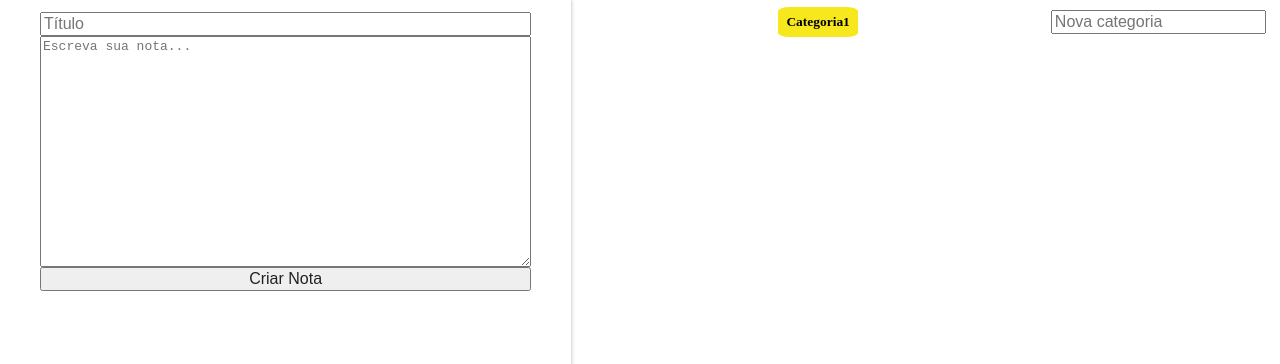
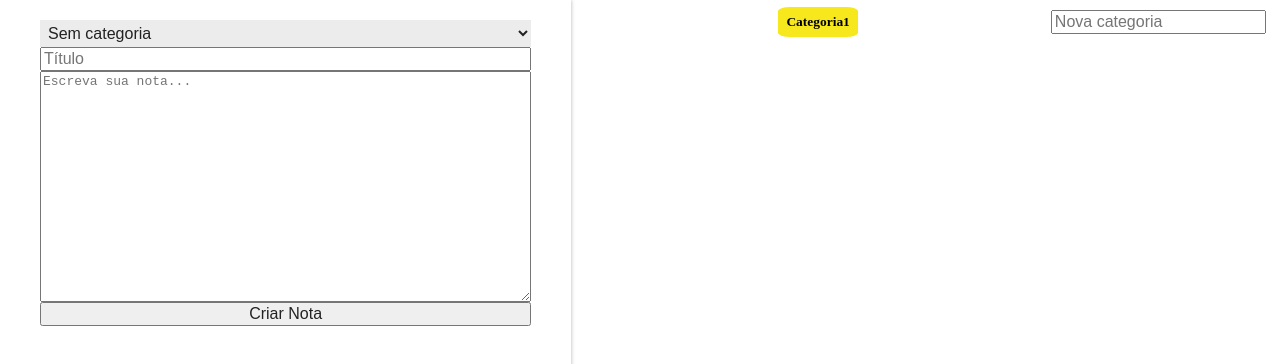
Before and after one commit to filiphis/react-keep, a React (Create React App) app: page / in a window 1280 px wide. Shown: the top 364 px of the page. Built offline with nearby package versions, Linux system fonts and the light colour scheme; the HTML template or start-up script is replaced by a standard one.

Commit message:
nova Funcionalidade - adiciona categorias

```diff
--- a/Anotações.html
+++ b/Anotações.html
@@ -62,3 +62,6 @@
 
 
 <!-- npm install  --save-dev eslint-config-react-app eslint-config-prettier eslint-plugin-prettier prettier eslint-import-resolver-typescript  -->
+
+
+<!-- Onde parei ? >  AULA 3 -->
--- a/src/App.js
+++ b/src/App.js
@@ -16,8 +16,8 @@
     };
   }
 
-  criarNota(titulo, texto) {
-    const novaNota = { titulo, texto };
+  criarNota(titulo, texto, categoria) {
+    const novaNota = { titulo, texto, categoria };
     const novoArrayNotas = [...this.state.notas, novaNota];
     const novoEstado = {
       notas: novoArrayNotas,
@@ -43,7 +43,10 @@
     const { notas, categorias } = this.state;
     return (
       <section className="conteudo">
-        <FormularioCadastro criarNota={this.criarNota.bind(this)} />
+        <FormularioCadastro
+          categorias={this.state.categorias}
+          criarNota={this.criarNota.bind(this)}
+        />
         <main className="conteudo-principal">
           <ListaDeCategorias
             categorias={categorias}
--- a/src/components/CardNota/CardNota.jsx
+++ b/src/components/CardNota/CardNota.jsx
@@ -21,6 +21,7 @@
         />
         <header className="card-nota_cabecalho">
           <h3 className="card-nota_titulo">{titulo}</h3>
+          <h4>{this.props.categoria}</h4>
         </header>
         <p className="card-nota_texto">{texto}</p>
       </section>
--- a/src/components/FormularioCadastro/FormularioCadastro.jsx
+++ b/src/components/FormularioCadastro/FormularioCadastro.jsx
@@ -6,6 +6,12 @@
     super(props);
     this.titulo = '';
     this.texto = '';
+    this.categoria = 'Sem categoria';
+  }
+
+  handleMudancaCategoria(evento) {
+    evento.stopPropagation();
+    this.categoria = evento.target.value;
   }
 
   handleMudancaTitulo(evento) {
@@ -21,12 +27,21 @@
   criarNota(evento) {
     evento.preventDefault();
     evento.stopPropagation();
-    this.props.criarNota(this.titulo, this.texto);
+    this.props.criarNota(this.titulo, this.texto, this.categoria);
   }
 
   render() {
     return (
       <form className="form-cadastro" onSubmit={this.criarNota.bind(this)}>
+        <select
+          onChange={this.handleMudancaCategoria.bind(this)}
+          className="form-cadastro_input"
+        >
+          <option defaultChecked>Sem categoria</option>
+          {this.props.categorias.map((categoria) => (
+            <option>{categoria}</option>
+          ))}
+        </select>
         <input
           type="text"
           placeholder="Título"
--- a/src/components/ListaDeNotas/ListaDeNotas.jsx
+++ b/src/components/ListaDeNotas/ListaDeNotas.jsx
@@ -15,6 +15,7 @@
                 deletarNota={this.props.deletarNota}
                 titulo={nota.titulo}
                 texto={nota.texto}
+                categoria={nota.categoria}
               />
             </li>
           );
```
